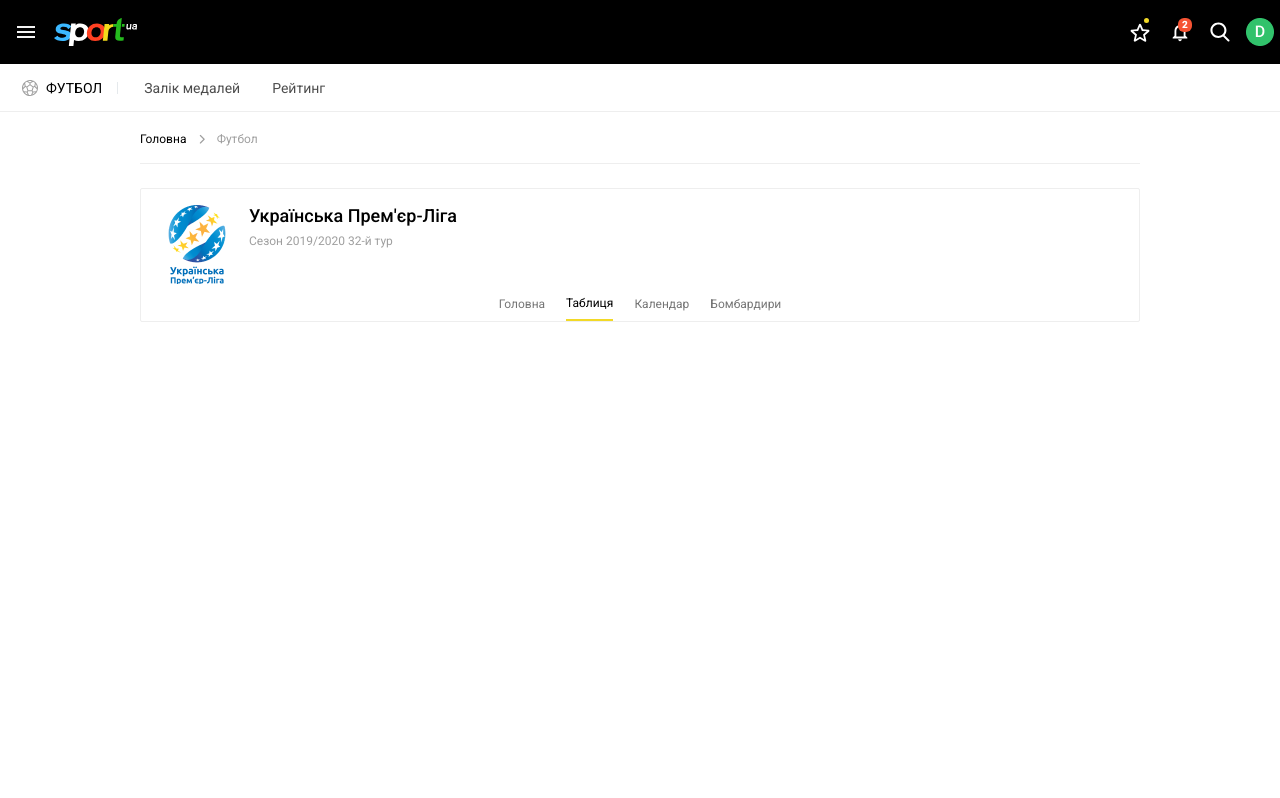
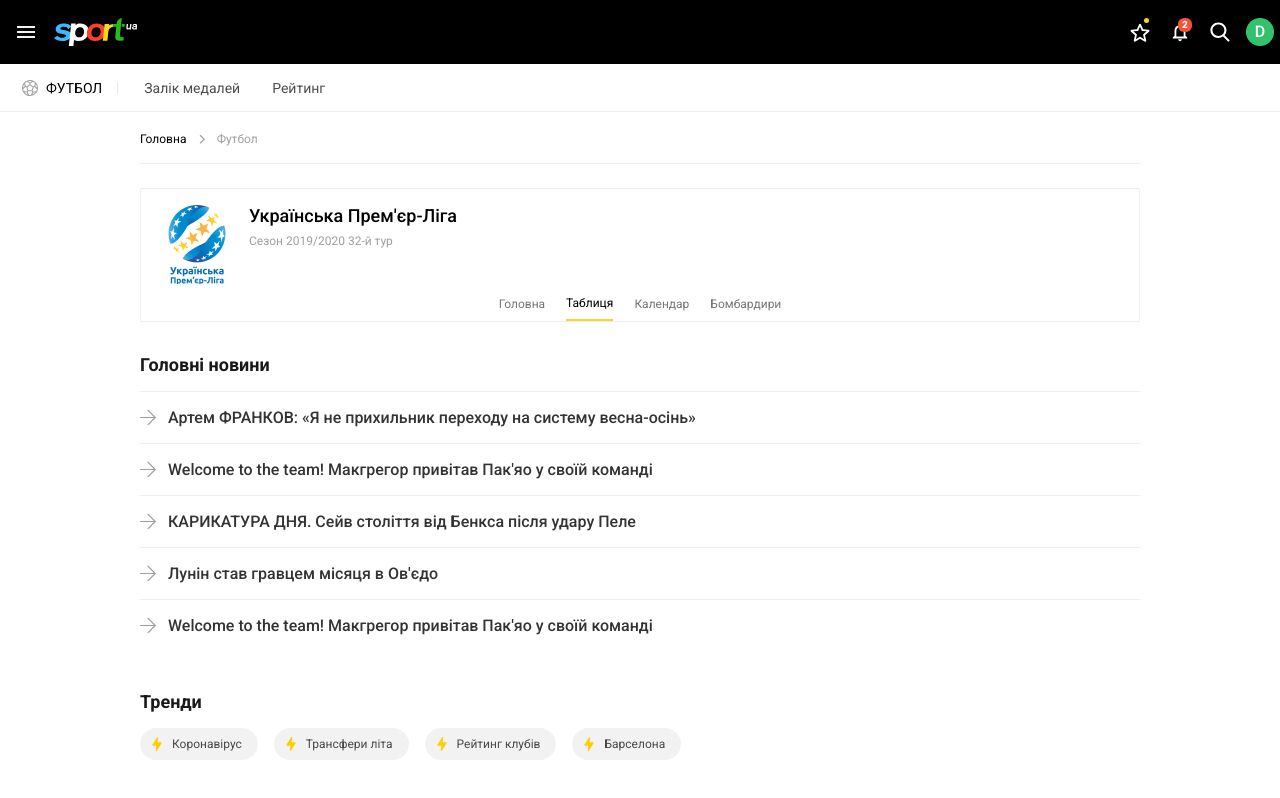
Before and after one commit to Alexey-Kuzmenko/digital-sports-media-tt, a Vue app: page / in a window 1280 px wide. Built offline with nearby package versions, Linux system fonts and the light colour scheme.

Commit message:
feat: added Trends component

```diff
--- a/src/App.vue
+++ b/src/App.vue
@@ -7,6 +7,9 @@
     <Container>
       <Breadcrumbs />
       <TournamentHead />
+      <Aside>
+        1
+      </Aside>
     </Container>
   </main>
 </template>
@@ -15,12 +18,15 @@
 import AppContainer from './components/AppContainer.vue';
 import AppBreadcrumbs from './components/AppBreadcrumbs.vue';
 import AppTournamentHead from './components/AppTournamentHead.vue';
+import AppAside from './components/AppAside.vue';
+
 
 export default {
   components: {
     'Breadcrumbs': AppBreadcrumbs,
     'Container': AppContainer,
-    'TournamentHead': AppTournamentHead
+    'TournamentHead': AppTournamentHead,
+    'Aside': AppAside
   }
 }
 </script>
--- /dev/null
+++ b/src/components/AppAside.vue
@@ -0,0 +1,20 @@
+<template>
+    <aside class="aside">
+        <MainNews />
+        <Trends />
+    </aside>
+</template>
+
+<script lang="ts">
+import AppMainNews from './AppMainNews.vue';
+import AppTrends from './AppTrends.vue';
+
+export default {
+    components: {
+        'MainNews': AppMainNews,
+        'Trends': AppTrends
+    }
+}
+</script>
+
+<style lang="scss"></style>
--- /dev/null
+++ b/src/components/AppMainNews.vue
@@ -0,0 +1,63 @@
+<template>
+    <div class="main-news">
+        <h2 class="main-news__title">Головні новини</h2>
+        <div class="main-news__items">
+            <a href="#" class="main-news__item">
+                <img src="../assets/icons/arrow_icon.svg" alt="Arrow icon">
+                Артем ФРАНКОВ: «Я не прихильник переходу на систему весна-осінь»
+            </a>
+            <a href="#" class="main-news__item">
+                <img src="../assets/icons/arrow_icon.svg" alt="Arrow icon">
+                Welcome to the team! Макгрегор привітав Пак'яо у своїй команді
+            </a>
+            <a href="#" class="main-news__item">
+                <img src="../assets/icons/arrow_icon.svg" alt="Arrow icon">
+                КАРИКАТУРА ДНЯ. Сейв століття від Бенкса після удару Пеле
+            </a>
+            <a href="#" class="main-news__item">
+                <img src="../assets/icons/arrow_icon.svg" alt="Arrow icon">
+                Лунін став гравцем місяця в Ов'єдо
+            </a>
+            <a href="#" class="main-news__item">
+                <img src="../assets/icons/arrow_icon.svg" alt="Arrow icon">
+                Welcome to the team! Макгрегор привітав Пак'яо у своїй команді
+            </a>
+        </div>
+    </div>
+</template>
+
+<style lang="scss">
+@use '../scss/utilities/variables' as vars;
+
+.main-news {
+    margin-top: 32px;
+
+    &__title {
+        margin-bottom: 16px;
+
+        color: rgba($color: #000, $alpha: 90%);
+
+        font-size: 1.125rem;
+        font-weight: 700
+    }
+
+    &__items {
+        display: flex;
+        flex-flow: column nowrap;
+    }
+
+    &__item {
+        display: flex;
+
+        padding: 16px 0;
+
+        color: rgba($color: #000, $alpha: 80%);
+
+        border-top: 1px solid vars.$light-grey;
+
+        font-size: 1rem;
+        font-weight: 500;
+        column-gap: 12px;
+    }
+}
+</style>
--- /dev/null
+++ b/src/components/AppTrends.vue
@@ -0,0 +1,68 @@
+<template>
+    <section class="trends">
+        <h3 class="trends__title">Тренди</h3>
+        <div class="trends__links">
+            <a href="#" class="trends__link">
+                <img src="../assets/icons/lightning_icon.svg" alt="Lightning icon" class="trends__link-icon">
+                Коронавірус
+            </a>
+            <a href="#" class="trends__link">
+                <img src="../assets/icons/lightning_icon.svg" alt="Lightning icon" class="trends__link-icon">
+                Трансфери літа
+            </a>
+            <a href="#" class="trends__link">
+                <img src="../assets/icons/lightning_icon.svg" alt="Lightning icon" class="trends__link-icon">
+                Рейтинг клубів
+            </a>
+            <a href="#" class="trends__link">
+                <img src="../assets/icons/lightning_icon.svg" alt="Lightning icon" class="trends__link-icon">
+                Барселона
+            </a>
+        </div>
+    </section>
+</template>
+
+<style lang="scss">
+.trends {
+    margin-top: 40px;
+
+    &__title {
+        margin-bottom: 16px;
+
+        color: rgba($color: #000, $alpha: 90%);
+
+        font-size: 1.125rem;
+        font-weight: 700
+    }
+
+    &__links {
+        display: flex;
+        column-gap: 8px;
+
+        flex-wrap: wrap;
+    }
+
+    &__link {
+        display: block;
+
+        display: flex;
+        align-items: center;
+
+        max-width: fit-content;
+        margin: 0 8px 8px 0;
+        padding: 9px 16px 9px 12px;
+
+        color: rgba($color: #000, $alpha: 70%);
+        border-radius: 16px;
+        background-color: rgba($color: #000, $alpha: 5%);
+
+        font-size: 0.75rem;
+
+        font-weight: 400;
+
+        &-icon {
+            margin-right: 10px;
+        }
+    }
+}
+</style>
```
Also changed, not shown: src/assets/icons/arrow_icon.svg (added), src/assets/icons/lightning_icon.svg (added).
